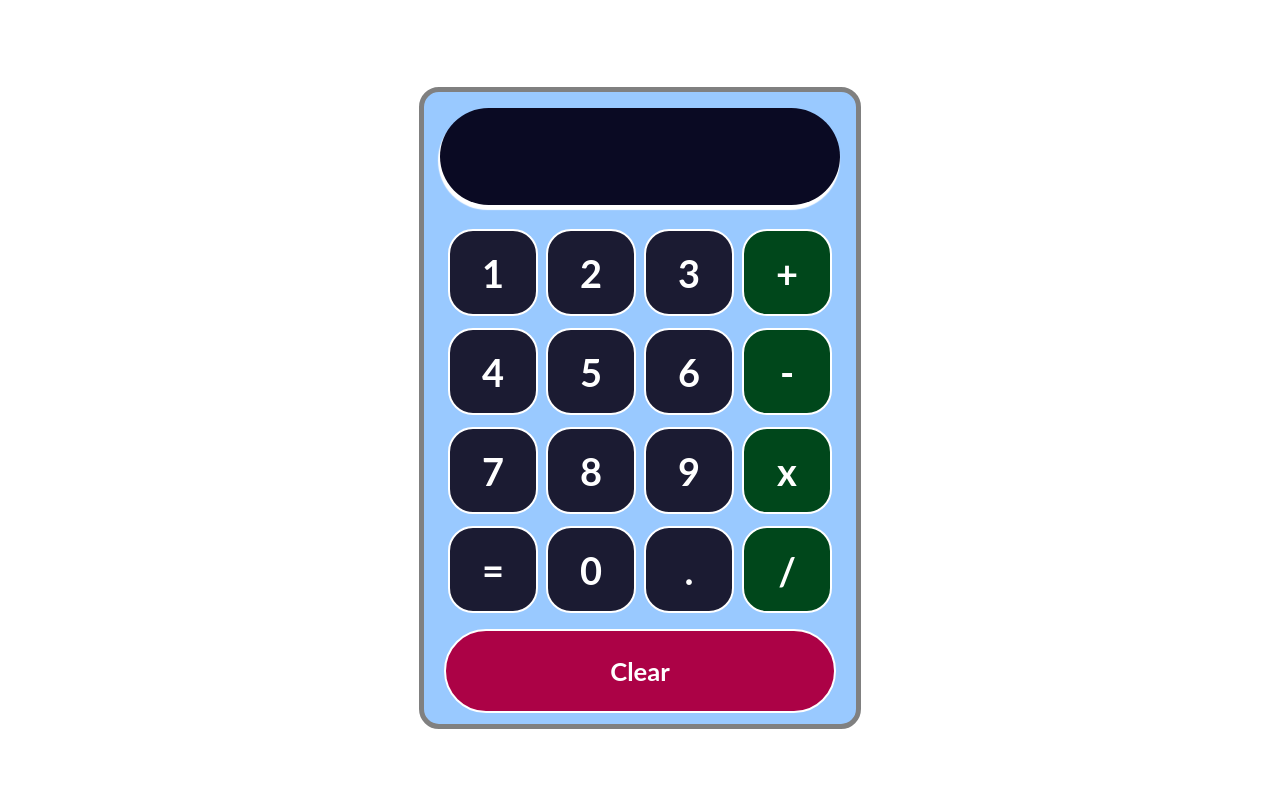
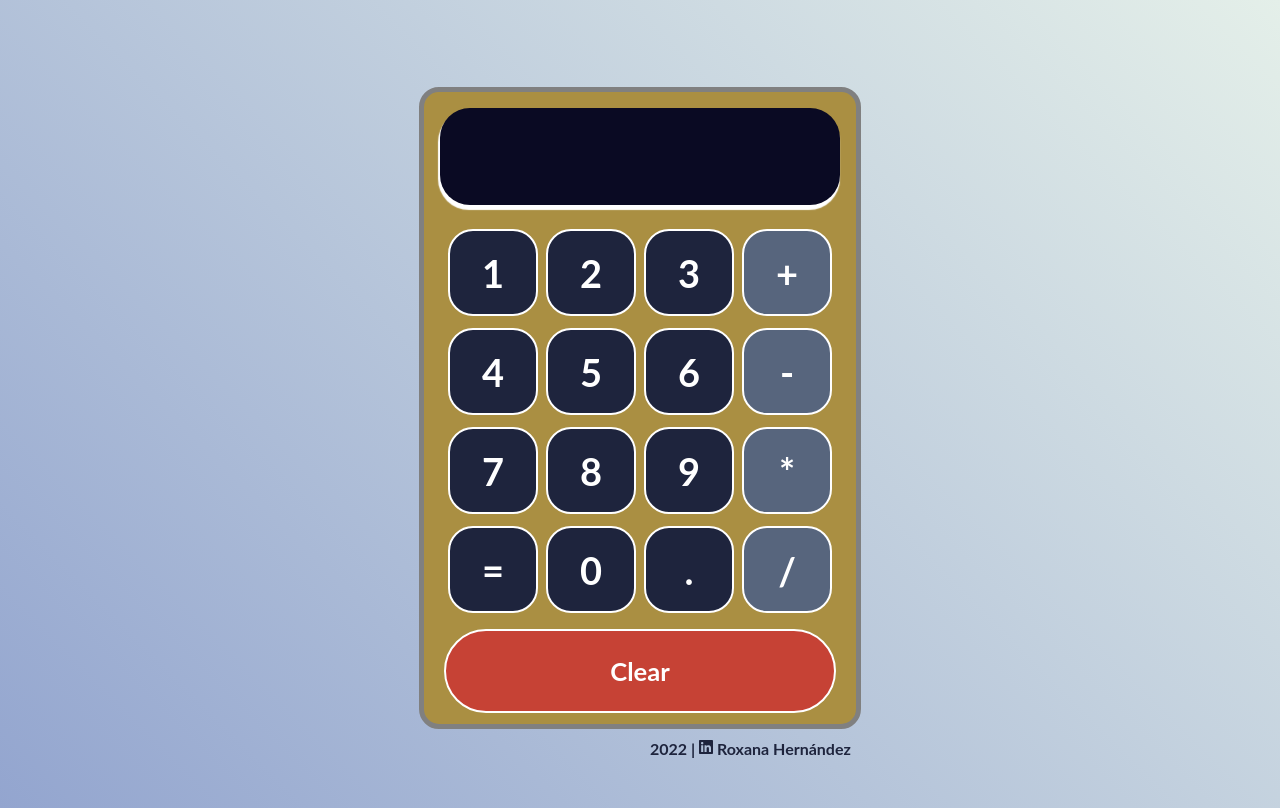
Before and after one commit to roxypoceros/CalculatorApp, a React (Create React App) app: page / in a window 1280 px wide. Built offline with nearby package versions, Linux system fonts and the light colour scheme.

Commit message:
TerminÃe la funcionalidad de la calculadora y los estilos que faltaban, agregue footer

```diff
--- a/public/index.html
+++ b/public/index.html
@@ -24,7 +24,7 @@
       work correctly both with client-side routing and a non-root public URL.
       Learn how to configure a non-root public URL by running `npm run build`.
     -->
-    <title>React App</title>
+    <title>Calculator App</title>
   </head>
   <body>
     <noscript>You need to enable JavaScript to run this app.</noscript>
--- a/src/App.css
+++ b/src/App.css
@@ -1,25 +1,78 @@
-.App{
+* {
+  margin: 0px;
+  padding: 0px;
+  box-sizing: 0px;
+  overflow-y: hidden;
+}
+
+body {
+  background-image: linear-gradient(45deg, #93a5cf 0%, #e4efe9 100%);
+
+}
+
+.App {
   height: 100vh;
   padding-top: 8px;
   font-family: Lato, sans-serif;
   display: flex;
+  flex-direction: column;
   flex-wrap: wrap;
   justify-content: center;
   align-items: center;
 }
 
-.calc-container{
+.calc-container {
   width: 400px;
   height: 600px;
   padding: 16px;
-  background-color: #99c9ff ;
+  background-color: #99c9ff;
+  background-color: #aa8f42;
+
   border-radius: 20px;
   border: 5px solid gray;
 }
 
-.row{
+footer>p {
+  position: fixed;
+  margin-bottom: 8px;
+  margin-right: 8px;
+  color: #1e243d;
+  font-weight: bolder;
+  font-size: 1em;
+  margin: 10px;
+  text-align: center;
+}
+
+a {
+  text-decoration: none;
+}
+
+a:link {
+  color: #1e243d;
+}
+
+a:active {
+  color: #f16c18;
+}
+
+a:visited {
+  color: #1e243d;
+
+}
+
+.row {
   margin: 4px;
   display: flex;
   align-items: center;
   justify-content: center;
 }
+
+svg {
+  height: 1em;
+  width: auto;
+}
+
+svg path {
+  fill: #1e243d;
+
+}
--- a/src/App.js
+++ b/src/App.js
@@ -1,8 +1,13 @@
-import './App.css';
-import { useState } from 'react';
-import Button from './components/Button';
-import Screen from './components/Screen';
-import BtnClear from './components/BtnClear';
+import "./App.css";
+import { useState } from "react";
+import { ReactComponent as Linkedin } from "../src/assets/linkedin-brands.svg"
+import Button from "./components/Button";
+import Screen from "./components/Screen";
+import BtnClear from "./components/BtnClear";
+/* mathjs es una libreria de funciones matemáticas para JS y nodejs.
+Nos permite evaluar un expresión como string y transformarla en una
+expresión matemática   */
+import { evaluate } from "mathjs"
 
 function App() {
   /* Crear estado para el input se va a mantener como el estado del componente,
@@ -16,9 +21,27 @@ function App() {
   llaves.
   la función setInput (de useState) va a actualizar input y entre () le vamos a pasar
   el nuevo value del input(de useState) concatenado con el nuevo value () y sigo trabajando
-  con strings */
+  con strings == Es una función agregada a una constante*/
   const addInput = value => {
+
     setInput(input + value);
+  }
+
+
+  const calculateResult = () => {
+    /* setInput es lo que vamos a actualizar como nvo valor
+    que se mostrará en la pantalla.
+    Es el resultado de evaluar matemáticamente lo que estaba en la pantalla.
+          Primero se importa evaluate de math.js
+    */
+    /* pensar en caso de que se presione igual y luego otro número, se mostrará undefined, así
+    que agrego un if (una cadena de caracteres vacía tiende a falsy) */
+    if (input) {
+      setInput(evaluate(input))
+
+    } else {
+      alert("Ingresa valores para calcular.")
+    }
   }
 
   return (
@@ -49,19 +72,29 @@ function App() {
           <Button handleClick={addInput}>7</Button>
           <Button handleClick={addInput}>8</Button>
           <Button handleClick={addInput}>9</Button>
-          <Button handleClick={addInput}>x</Button>
+          <Button handleClick={addInput}>*</Button>
         </div>
         <div className="row" >
-          <Button handleClick={addInput}>=</Button>
+          {/* Al dar click en igual se va calcular el resultado matem.
+          Le vamos a asignar una función que definimos antes del return.
+          */}
+          <Button handleClick={calculateResult}>=</Button>
           <Button handleClick={addInput}>0</Button>
           <Button handleClick={addInput}>.</Button>
           <Button handleClick={addInput}>/</Button>
         </div>
         <div className="row" >
-          <BtnClear>Clear</BtnClear>
+          {/* agrego función anónima función flecha porque es muy sencilla.
+          El componente debe recibir el event listener (handleClear) en el
+          componente BtnClear.js */}
+          <BtnClear
+            handleClear={() => setInput("")} >
+            Clear
+          </BtnClear>
         </div>
       </div>
 
+      <footer><p>2022 | <a href="https://www.linkedin.com/in/roxypoceros/" target="_blank" rel="noreferrer">  <Linkedin /> Roxana Hernández </a>   </p> </footer>
 
     </div>
 
--- a/src/components/BtnClear.js
+++ b/src/components/BtnClear.js
@@ -1,10 +1,14 @@
 import React from 'react'
 import "../style/BtnClear.css"
 
+/* El btn debe regresarnos a la pantalla vacía */
 const BtnClear = (props) => {
   return (
-    <div className="btnClear">
-        {props.children}
+    /* agrego event listener handleClear */
+    <div className="btnClear"
+      onClick={props.handleClear}>
+      {props.children}
+
     </div>
   )
 }
--- a/src/components/Button.js
+++ b/src/components/Button.js
@@ -20,7 +20,7 @@ function Button(props) {
     Al final usamos el método trim para quitar espacios en blanco
     antes o después de un string. TrimEnd es para el final*/
     <div
-    className={`button-container ${isOperator(props.children) ? "operator":""}`.trimEnd()}
+      className={`button-container ${isOperator(props.children) ? "operator" : ""}`.trimEnd()}
       /* El event listener se agrega así para agregar el valor del botón
     a la pantalla.
     handleClick es el nombre del prop que le pasamos desde App.
--- a/src/components/Screen.js
+++ b/src/components/Screen.js
@@ -3,11 +3,11 @@ import "../style/Screen.css"
 
 /* con const no se puede reasignar el valor de Screen,
 al nombre del componente le asignamos la funcion => */
- const Screen = ({ input }) => {
+const Screen = ({ input }) => {
   return (
     <div className="input">
-        {/* dentro del div se va a reemplazar el valor del prop */}
-        {input}
+      {/* dentro del div se va a reemplazar el valor del prop */}
+      {input}
     </div>
   )
 }
--- a/src/style/BtnClear.css
+++ b/src/style/BtnClear.css
@@ -1,4 +1,4 @@
-.btnClear{
+.btnClear {
     height: 80px;
     /* em es una unidad relativa, aquí va a ser
   1.6 veces el tamaño de la letra de su contenedor */
@@ -6,6 +6,9 @@
     display: flex;
     flex: 1;
     background-color: #ac0246;
+    background-color: #c64235;
+
+
     margin-top: 8px;
     justify-content: center;
     align-items: center;
@@ -15,6 +18,7 @@
     cursor: pointer;
     border-radius: 45px;
 }
-.btnClear:hover{
-    background-color: #ebb000;
+
+.btnClear:hover {
+    background-color: #f16c18;
 }
--- a/src/style/Button.css
+++ b/src/style/Button.css
@@ -1,4 +1,4 @@
-.button-container{
+.button-container {
     height: 83px;
     display: flex;
     /* propiedad de longitud flexible,
@@ -11,7 +11,10 @@
     font-weight: bold;
     font-size: 38px;
     background-color: #1b1b32;
-    color: white ;
+    background-color: #1e243d;
+
+
+    color: white;
     border-radius: 25px;
     border: 2px solid white;
     margin: 4px;
@@ -19,15 +22,21 @@
     /* para que texto no se pueda seleccionar: */
     user-select: none;
 }
-.button-container:hover{
+
+.button-container:hover {
     background-color: #5a01a7;
+    background-color: #f16c18;
+
 }
 
+.operator {
+    background-color: #00471b;
+    background-color: #57657d;
 
-.operator{
-background-color: #00471b;
 }
 
-.operator:hover{
-background-color: #ff6600;
+.operator:hover {
+    background-color: #ff6600;
+    background-color: #c64235;
+
 }
--- a/src/style/Screen.css
+++ b/src/style/Screen.css
@@ -1,6 +1,6 @@
 .input {
     height: 75px;
-    border-radius: 50px;
+    border-radius: 30px;
     margin-bottom: 20px;
     display: flex;
     justify-content: flex-end;
```
Also changed, not shown: src/assets/linkedin-brands.svg (added), 1 other file (tests, documents, lock files or other folders). Lines whose indentation alone changed are shown as unchanged.
